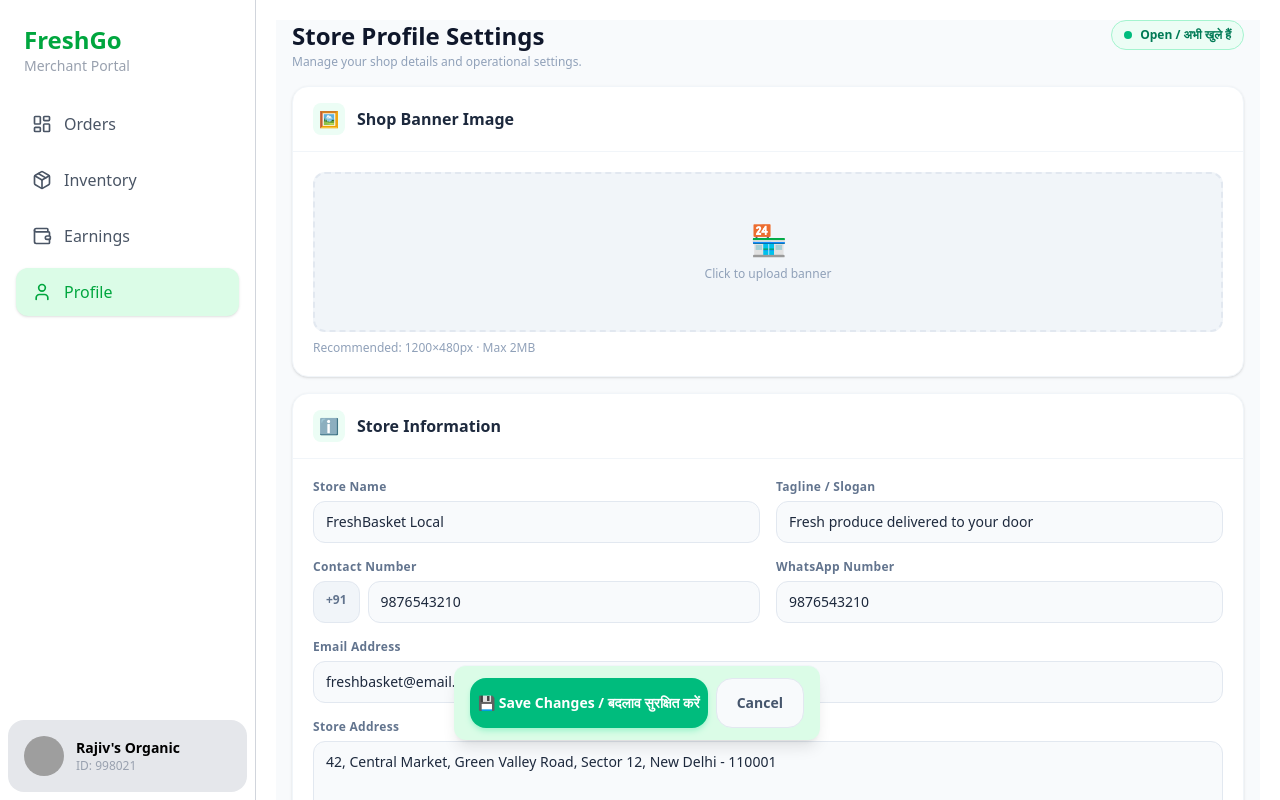
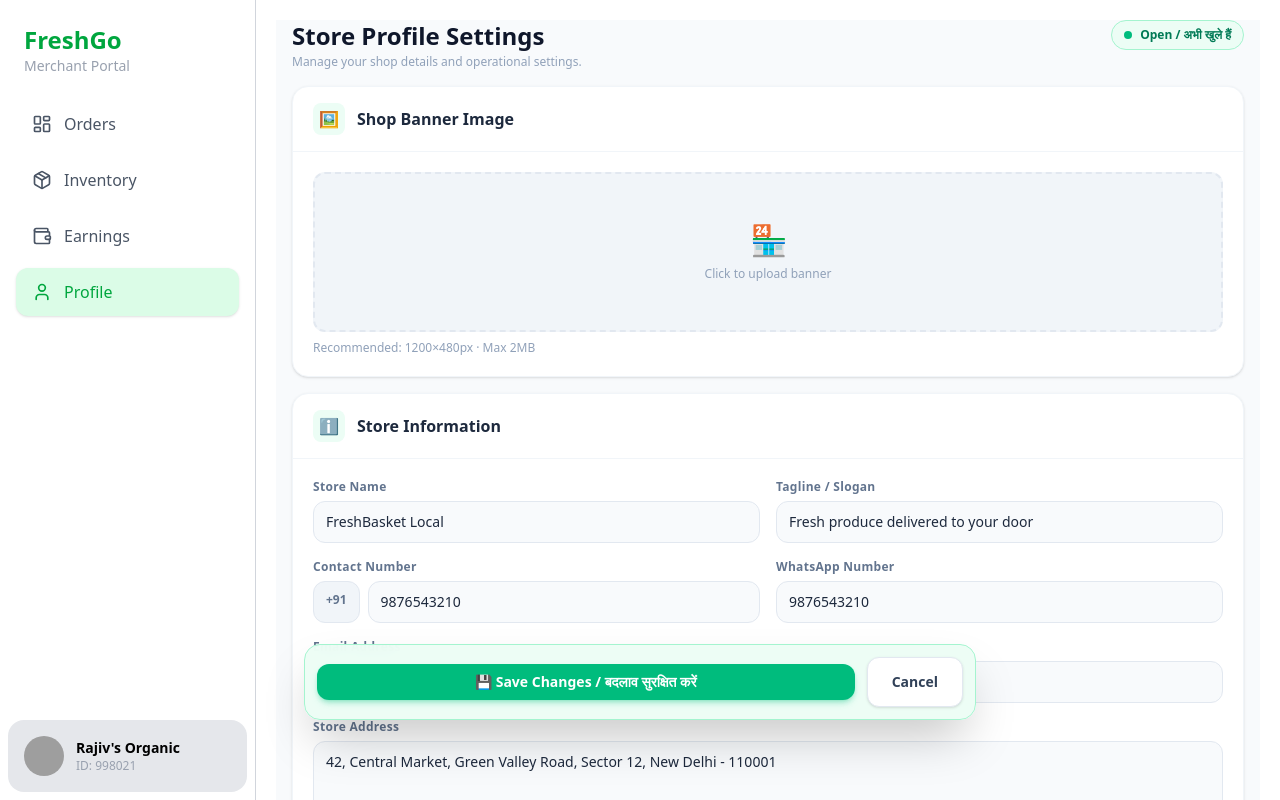
Before and after one commit to The-HonouredOne/testkirana, a React (Vite) app: page /Shopdesh/Profile in a window 1280 px wide. Built offline with nearby package versions, Linux system fonts and the light colour scheme; grey boxes are pictures that could not be loaded.

Commit message:
shopkeepers

```diff
--- a/src/components/Shopkeeper/Deshnavlink.jsx
+++ b/src/components/Shopkeeper/Deshnavlink.jsx
@@ -75,7 +75,7 @@ const MerchantNav = () => {
       </div>
 
       {/* MOBILE BOTTOM NAV */}
-      <div className="fixed bottom-0 left-0 right-0 bg-white border-t border-gray-200 pt-2 shadow-md md:hidden flex justify-around py-2">
+      <div className="fixed bottom-0 left-0  right-0 bg-white border-t border-gray-200 pt-2 shadow-md md:hidden flex justify-around py-2">
 
         <NavLink to="" end className={({ isActive }) =>
           `flex flex-col items-center text-xs ${
--- a/src/components/Shopkeeper/Inventeryteble.jsx
+++ b/src/components/Shopkeeper/Inventeryteble.jsx
@@ -210,7 +210,7 @@ const InventoryTable = () => {
           <button
             disabled={page === 1}
             onClick={() => setPage(page - 1)}
-            className="px-3 py-1 rounded-lg border disabled:opacity-40"
+            className="px-3 py-1 rounded-lg border text-gray-400"
           >
             Previous
           </button>
--- a/src/components/Shopkeeper/Shopprofile.jsx
+++ b/src/components/Shopkeeper/Shopprofile.jsx
@@ -274,17 +274,24 @@ export default function StoreProfileSettings() {
       </div>
 
       {/* Sticky Footer */}
-      <div className="fixed bottom-0 mb-15 items-center md:right-40 lg:right-115 bg-green-100 rounded-xl border-t border-slate-100 shadow-lg px-4 py-3 z-50">
-        <div className="max-w-2xl mx-auto flex gap-2">
-          <button onClick={() => { setSaved(true); setTimeout(() => setSaved(false), 2500); }}
-            className={`flex-1 py-3.5 rounded-2xl px-2 text-white text-sm font-bold transition-all cursor-pointer border-none shadow-md ${saved ? "bg-emerald-700" : "bg-emerald-500 hover:bg-emerald-600 shadow-emerald-200"}`}>
-            {saved ? "✓ Saved!" : "💾 Save Changes / बदलाव सुरक्षित करें"}
-          </button>
-          <button className="px-5 py-3.5 rounded-2xl border border-slate-200 bg-slate-50 text-slate-600 text-sm font-semibold cursor-pointer hover:bg-slate-100 transition-colors">
-            Cancel
-          </button>
-        </div>
-      </div>
+    <div className="fixed bottom-20 left-1/2 -translate-x-1/2 w-[calc(100%-2rem)] max-w-2xl bg-emerald-50/95 backdrop-blur-sm rounded-2xl border border-emerald-200 shadow-2xl p-3 z-50 transition-all animate-fade-in-up">
+  <div className="flex items-center gap-3">
+
+    <button
+      onClick={() => { setSaved(true); setTimeout(() => setSaved(false), 2500); }}
+      className={`flex-1 py-2 rounded-xl px-4 text-white text-sm font-bold transition-all cursor-pointer border-none shadow-md flex justify-center items-center ${
+        saved ? "bg-emerald-700 shadow-emerald-700/30" : "bg-emerald-500 hover:bg-emerald-600 shadow-emerald-500/30"
+      }`}
+    >
+      {saved ? "✓ Saved Successfully!" : "💾 Save Changes / बदलाव सुरक्षित करें"}
+    </button>
+
+    <button className="px-6 py-3.5 rounded-xl border border-slate-200 bg-white text-slate-700 text-sm font-bold cursor-pointer hover:bg-slate-50 hover:border-slate-300 transition-colors shadow-sm">
+      Cancel
+    </button>
+
+  </div>
+</div>
     </div>
   );
 }
```
